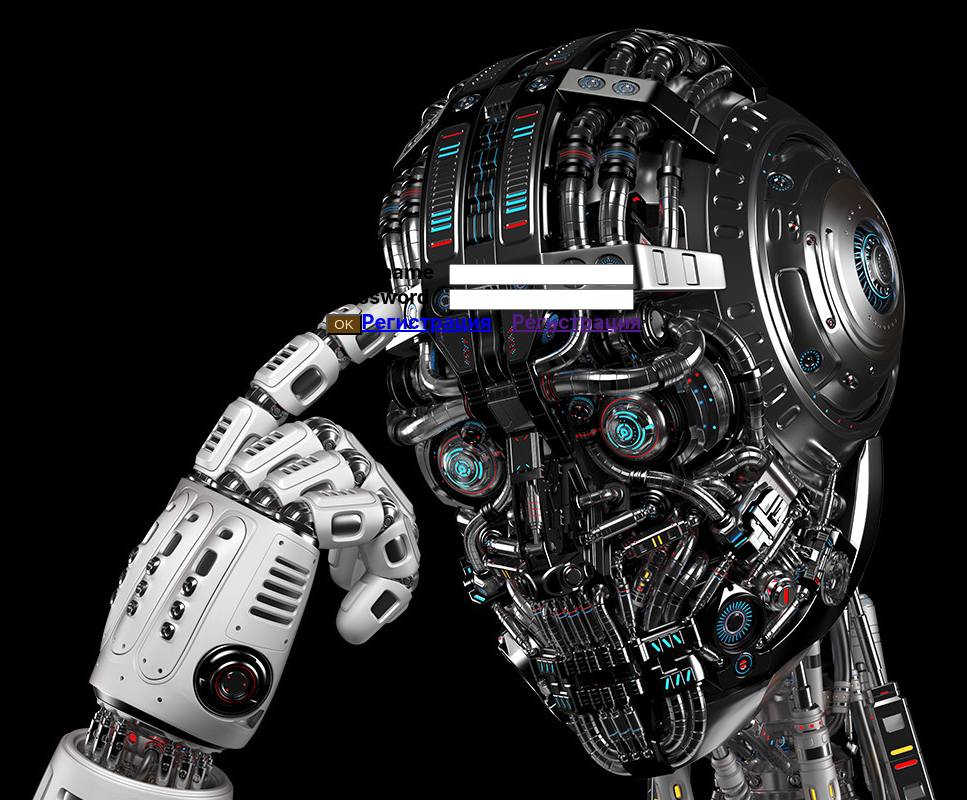
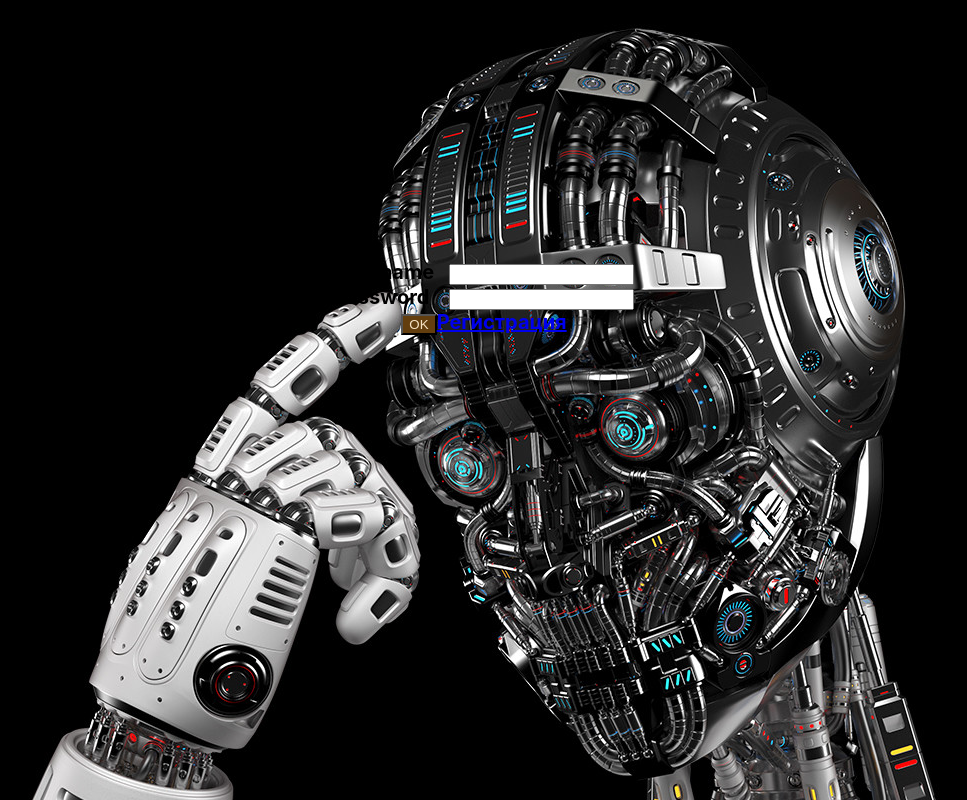
Before and after one commit to hedinant/modelka, a React (Create React App) app in the folder ui/: page / in a window 1280 px wide. Shown: the whole page, without its empty margins (156-1123 px from the left). Built offline with nearby package versions, Linux system fonts and the light colour scheme.

Commit message:
remove second link

```diff
--- a/ui/src/Login/index.js
+++ b/ui/src/Login/index.js
@@ -52,9 +52,9 @@ export default function Login({ setToken }) {
               OK
             </button>
             <Link to="/register">Регистрация</Link>
-            <a className="Registration" href="">
-              Регистрация
-            </a>
+            {/*<a className="Registration" href="">*/}
+            {/*  Регистрация*/}
+            {/*</a>*/}
           </div>
         </form>
       </div>
```
